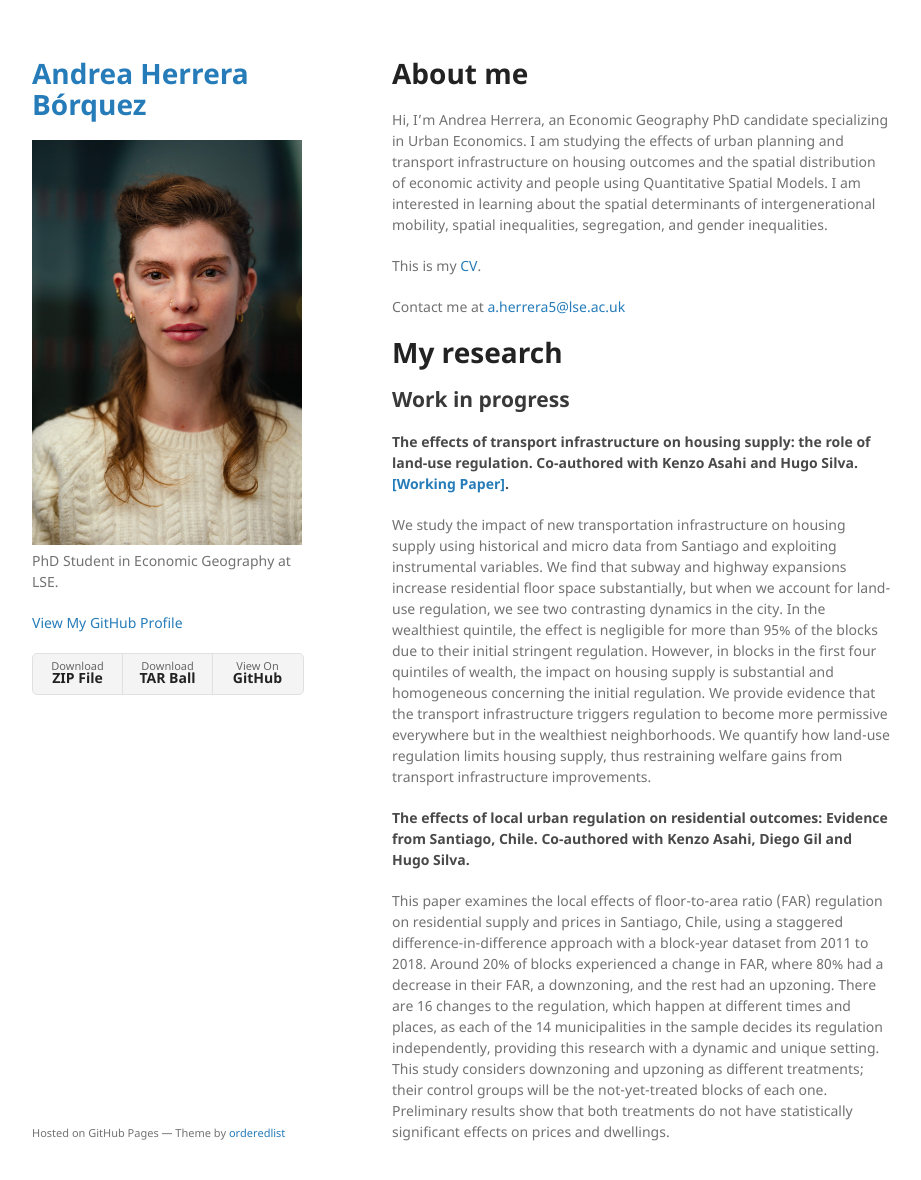
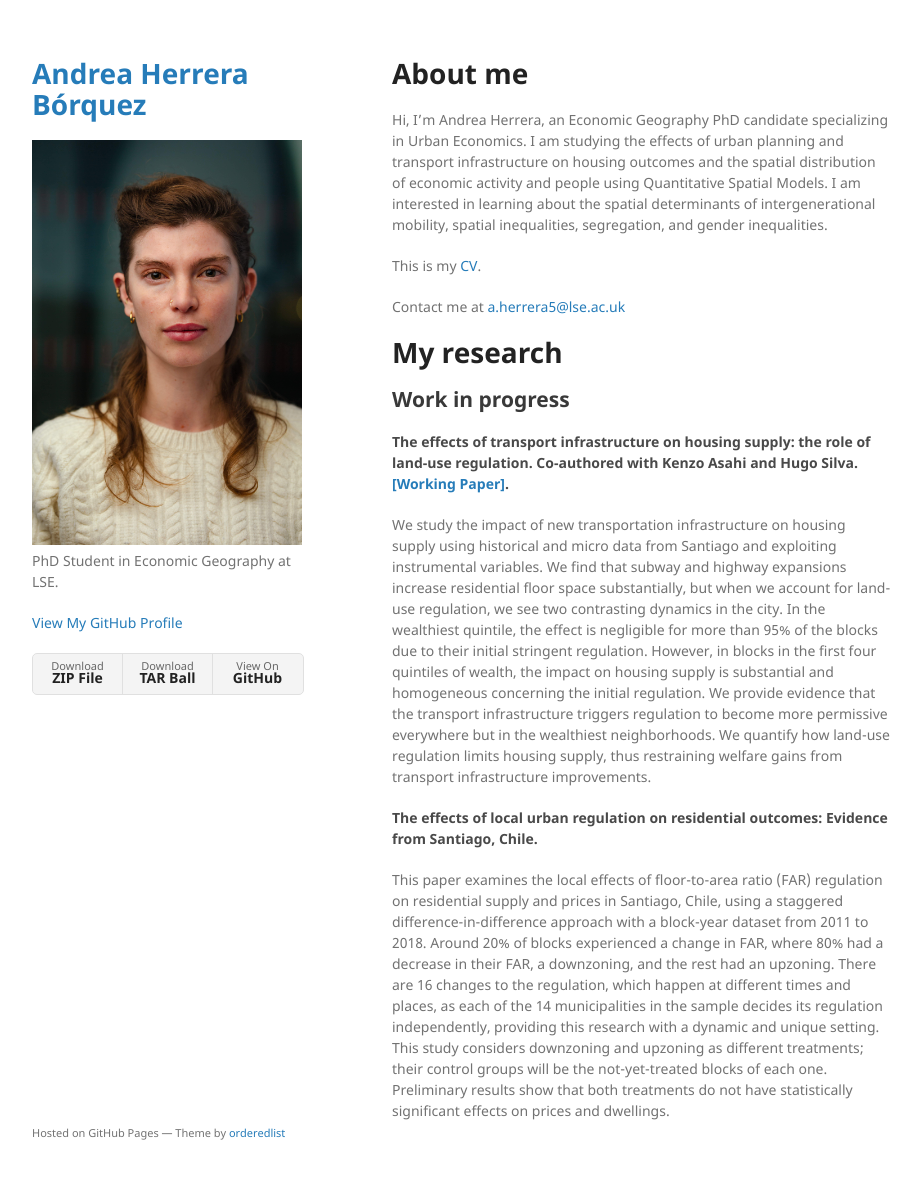
Before and after one commit to aaherrerab/aaherrerab.github.io, a Jekyll site: the page built from index.md, in a window 1280 px wide and 1212 px high. Shown: the top 1180 px of the window, without its empty margins (178-1099 px from the left). Built offline with Jekyll 4.4.1, drawn with Linux system fonts in a browser that asks for light colours; our own code applies the rules of GitHub Pages for plain Markdown files.

Commit message:
Update index.md

```diff
--- a/index.md
+++ b/index.md
@@ -16,6 +16,6 @@
 
 We study the impact of new transportation infrastructure on housing supply using historical and micro data from Santiago and exploiting instrumental variables. We find that subway and highway expansions increase residential floor space substantially, but when we account for land-use regulation, we see two contrasting dynamics in the city. In the wealthiest quintile, the effect is negligible for more than 95% of the blocks due to their initial stringent regulation. However, in blocks in the first four quintiles of wealth, the impact on housing supply is substantial and homogeneous concerning the initial regulation. We provide evidence that the transport infrastructure triggers regulation to become more permissive everywhere but in the wealthiest neighborhoods. We quantify how land-use regulation limits housing supply, thus restraining welfare gains from transport infrastructure improvements.
 
-#### The effects of local urban regulation on residential outcomes: Evidence from Santiago, Chile. Co-authored with Kenzo Asahi, Diego Gil and Hugo Silva.
+#### The effects of local urban regulation on residential outcomes: Evidence from Santiago, Chile.
 
 This paper examines the local effects of floor-to-area ratio (FAR) regulation on residential supply and prices in Santiago, Chile, using a staggered difference-in-difference approach with a block-year dataset from 2011 to 2018. Around 20% of blocks experienced a change in FAR, where 80% had a decrease in their FAR, a downzoning, and the rest had an upzoning. There are 16 changes to the regulation, which happen at different times and places, as each of the 14 municipalities in the sample decides its regulation independently, providing this research with a dynamic and unique setting. This study considers downzoning and upzoning as different treatments; their control groups will be the not-yet-treated blocks of each one. Preliminary results show that both treatments do not have statistically significant effects on prices and dwellings.
```
